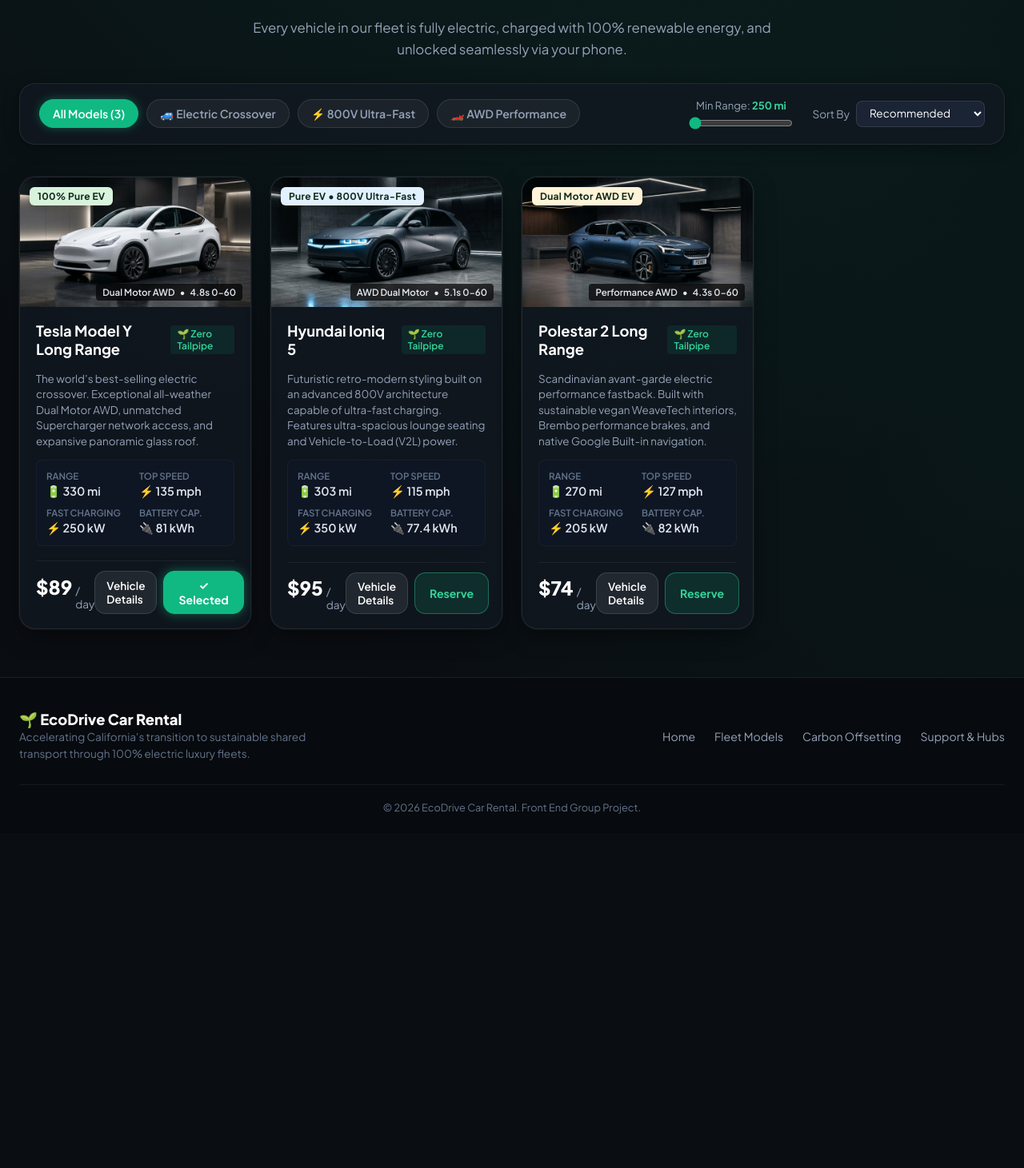
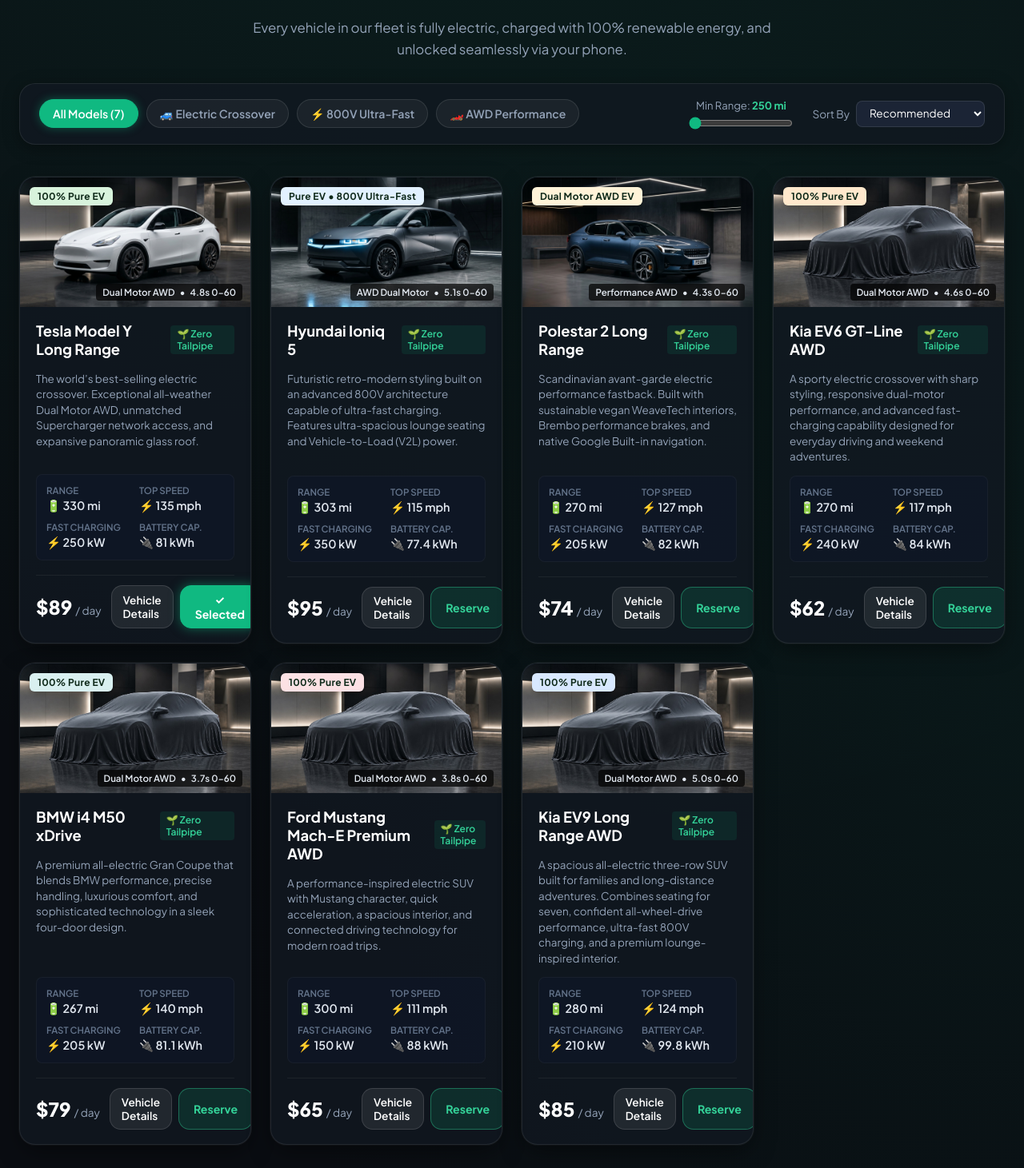
Before and after one commit to slowmotionsoundz/ecodrive-car-rental, a React (Vite) app: page /fleet in a window 1280 px wide. Shown: the part 229-1690 px from the top of the page at 80% size. Before the commit the page ends 1271 px from the top, so only its background shows below. Built offline with nearby package versions, Linux system fonts and the light colour scheme.

Commit message:
Minor style changes, added some more fleet dat and a placeholder image

```diff
--- a/src/App.css
+++ b/src/App.css
@@ -5,8 +5,8 @@
   flex-direction: column;
   min-height: 100vh;
   background: radial-gradient(circle at 50% -20%, rgba(16, 185, 129, 0.12), transparent 70%),
-              radial-gradient(circle at 100% 60%, rgba(6, 78, 59, 0.15), transparent 60%),
-              var(--bg-primary);
+    radial-gradient(circle at 100% 60%, rgba(6, 78, 59, 0.15), transparent 60%),
+    var(--bg-primary);
 }
 
 /* Toast Notification */
@@ -49,6 +49,7 @@
     transform: translateY(-20px);
     opacity: 0;
   }
+
   to {
     transform: translateY(0);
     opacity: 1;
@@ -166,8 +167,17 @@
 }
 
 @keyframes pulseLive {
-  0%, 100% { opacity: 1; transform: scale(1); }
-  50% { opacity: 0.5; transform: scale(1.3); }
+
+  0%,
+  100% {
+    opacity: 1;
+    transform: scale(1);
+  }
+
+  50% {
+    opacity: 0.5;
+    transform: scale(1.3);
+  }
 }
 
 .btn-header-cta {
@@ -454,6 +464,10 @@
   flex: 1;
 }
 
+.fleet-page-card .specs-telemetry-grid {
+  margin-top: auto;
+}
+
 .card-title-row {
   display: flex;
   align-items: center;
@@ -523,6 +537,15 @@
   border-top: 1px solid rgba(255, 255, 255, 0.06);
 }
 
+.fleet-page-card .card-action-bar {
+  margin-top: 0;
+  gap: 12px;
+}
+
+.fleet-page-card .period-label {
+  white-space: nowrap;
+}
+
 .price-container {
   display: flex;
   align-items: baseline;
@@ -1980,6 +2003,7 @@
 
 /* Responsive adjustments for new pages */
 @media (max-width: 1024px) {
+
   .vehicle-detail-layout,
   .account-layout {
     grid-template-columns: 1fr;
--- a/src/data/fleetData.js
+++ b/src/data/fleetData.js
@@ -3,6 +3,7 @@
     id: 'model-y',
     name: 'Tesla Model Y Long Range',
     category: '100% Pure EV',
+    categories: ['Midsize/SUV', 'Premium'],
     range: '330 mi',
     topSpeed: '135 mph',
     battery: '100%',
@@ -29,6 +30,7 @@
     id: 'ioniq-5',
     name: 'Hyundai Ioniq 5',
     category: 'Pure EV • 800V Ultra-Fast',
+    categories: ['Midsize/SUV'],
     range: '303 mi',
     topSpeed: '115 mph',
     battery: '95%',
@@ -55,6 +57,7 @@
     id: 'polestar-2',
     name: 'Polestar 2 Long Range',
     category: 'Dual Motor AWD EV',
+    categories: ['Compact/Economy', 'Premium'],
     range: '270 mi',
     topSpeed: '127 mph',
     battery: '88%',
@@ -76,6 +79,120 @@
       'Vegan WeaveTech water-resistant upholstery',
       'Zero-tailpipe verified Scandinavian craftsmanship'
     ]
+  },
+  {
+    id: 'kia-ev6',
+    name: 'Kia EV6 GT-Line AWD',
+    category: '100% Pure EV',
+    categories: ['Midsize/SUV', 'Premium'],
+    range: '270 mi',
+    topSpeed: '117 mph',
+    battery: '100%',
+    price: 62,
+    badgeColor: '#FFE8CC',
+    image: '/cars/placeholder.jpg',
+    acceleration: '4.6s 0-60',
+    seats: '5 Adults',
+    drive: 'Dual Motor AWD',
+    chargingSpeed: '240 kW (10-80% in ~20 min)',
+    batteryCapacity: '84 kWh',
+    luggage: '50.2 cu ft cargo',
+    autopilot: 'Highway Driving Assist 2',
+    description:
+      'A sporty electric crossover with sharp styling, responsive dual-motor performance, and advanced fast-charging capability designed for everyday driving and weekend adventures.',
+    features: [
+      '800V ultra-fast charging architecture',
+      'Regenerative braking with i-Pedal mode',
+      'Dual panoramic digital displays',
+      'Vehicle-to-Load power outlet',
+      'Blind-Spot View Monitor'
+    ]
+  },
+  {
+    id: 'bmw-i4',
+    name: 'BMW i4 M50 xDrive',
+    category: '100% Pure EV',
+    categories: ['Premium'],
+    range: '267 mi',
+    topSpeed: '140 mph',
+    battery: '100%',
+    price: 79,
+    badgeColor: '#D9F0F0',
+    image: '/cars/placeholder.jpg',
+    acceleration: '3.7s 0-60',
+    seats: '5 Adults',
+    drive: 'Dual Motor AWD',
+    chargingSpeed: '205 kW (10-80% in ~30 min)',
+    batteryCapacity: '81.1 kWh',
+    luggage: '45.6 cu ft cargo',
+    autopilot: 'Driving Assistant Professional',
+    description:
+      'A premium all-electric Gran Coupe that blends BMW performance, precise handling, luxurious comfort, and sophisticated technology in a sleek four-door design.',
+    features: [
+      'BMW Curved Display with iDrive',
+      'Harman Kardon surround sound system',
+      'Adaptive M suspension',
+      'Wireless Apple CarPlay and Android Auto',
+      'Advanced driver assistance systems'
+    ]
+  },
+  {
+    id: 'ford-mustang-mach-e',
+    name: 'Ford Mustang Mach-E Premium AWD',
+    category: '100% Pure EV',
+    categories: ['Midsize/SUV', 'Premium'],
+    range: '300 mi',
+    topSpeed: '111 mph',
+    battery: '100%',
+    price: 65,
+    badgeColor: '#FCE1E4',
+    image: '/cars/placeholder.jpg',
+    acceleration: '3.8s 0-60',
+    seats: '5 Adults',
+    drive: 'Dual Motor AWD',
+    chargingSpeed: '150 kW (10-80% in ~36 min)',
+    batteryCapacity: '88 kWh',
+    luggage: '59.7 cu ft cargo',
+    autopilot: 'Ford BlueCruise (where equipped)',
+    description:
+      'A performance-inspired electric SUV with Mustang character, quick acceleration, a spacious interior, and connected driving technology for modern road trips.',
+    features: [
+      'Large portrait-oriented central touchscreen',
+      'Ford BlueCruise hands-free driving (where equipped)',
+      'Phone As A Key functionality',
+      'Front trunk with washable storage compartment',
+      'Selectable drive modes'
+    ]
+  },
+  {
+    id: 'kia-ev9',
+    name: 'Kia EV9 Long Range AWD',
+    category: '100% Pure EV',
+    categories: ['7-seater/Van', 'Midsize/SUV', 'Premium'],
+    range: '280 mi',
+    topSpeed: '124 mph',
+    battery: '100%',
+    price: 85,
+    badgeColor: '#D8E8FF',
+    image: '/cars/placeholder.jpg',
+    acceleration: '5.0s 0-60',
+    seats: '7 Adults',
+    drive: 'Dual Motor AWD',
+    chargingSpeed: '210 kW (10-80% in ~24 min)',
+    batteryCapacity: '99.8 kWh',
+    luggage: '81.7 cu ft cargo',
+    autopilot: 'Highway Driving Assist 2',
+    description:
+      'A spacious all-electric three-row SUV built for families and long-distance adventures. Combines seating for seven, confident all-wheel-drive performance, ultra-fast 800V charging, and a premium lounge-inspired interior.',
+    features: [
+      'Three-row seating for up to 7 passengers',
+      '800V ultra-fast DC charging architecture',
+      'Second-row relaxation seats (where equipped)',
+      'Vehicle-to-Load (V2L) power capability',
+      'Highway Driving Assist 2',
+      'Dual panoramic digital displays',
+      'Remote Smart Parking Assist (where equipped)'
+    ]
   }
 ];
 
--- a/src/pages/FleetPage.jsx
+++ b/src/pages/FleetPage.jsx
@@ -99,7 +99,7 @@
       <section className="fleet-catalog-section">
         <div className="fleet-cards-grid">
           {filteredFleet.map((car) => (
-            <div key={car.id} className="fleet-card">
+            <div key={car.id} className="fleet-card fleet-page-card">
               <div className="card-image-wrapper">
                 <Link to={`/fleet/${car.id}`}>
                   <img src={car.image} alt={car.name} className="car-preview-img" loading="lazy" />
```
Also changed, not shown: public/cars/placeholder.jpg (added).
